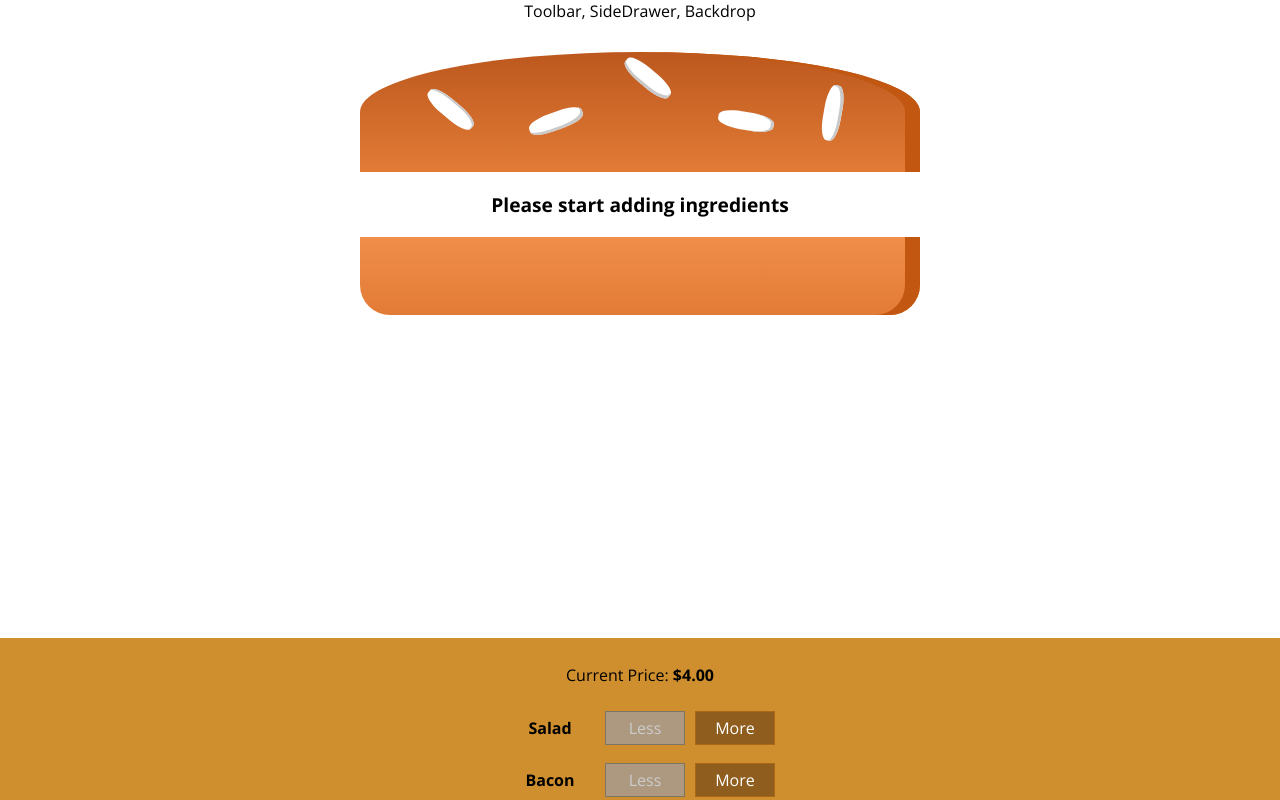
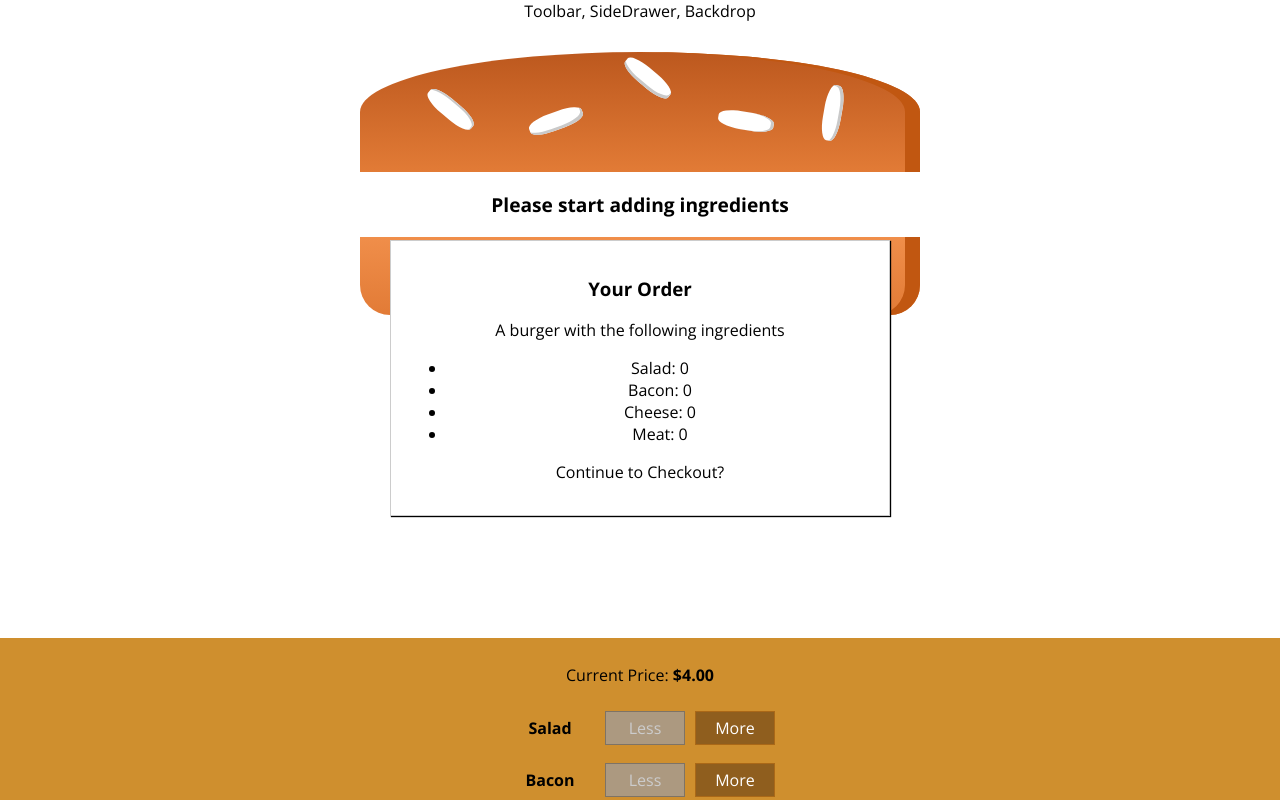
Before and after one commit to jcai8649/burger-builder, a React (Create React App) app: page / in a window 1280 px wide. Shown: the top 800 px of the page. Built offline with nearby package versions, Linux system fonts and the light colour scheme.

Commit message:
Add modal

```diff
--- /dev/null
+++ b/src/components/Burger/OrderSummary/OrderSummary.js
@@ -0,0 +1,24 @@
+import React, { Fragment } from 'react';
+
+
+
+const orderSummary = (props) => {
+    const ingredientSummary = Object.keys(props.ingredients)
+        .map(igKey => {
+            return (<li key = {igKey}>
+                    <span style={{textTransform: 'capitalize'}}>{igKey}</span>: {props.ingredients[igKey]}
+                   </li>);
+        });
+    return (
+        <Fragment>
+            <h3>Your Order</h3>
+            <p>A burger with the following ingredients</p>
+            <ul>
+                {ingredientSummary}
+            </ul>
+            <p>Continue to Checkout?</p>
+        </Fragment>
+    )
+};
+
+export default orderSummary;
--- /dev/null
+++ b/src/components/UI/Modal/Modal.js
@@ -0,0 +1,11 @@
+import React from 'react';
+import classes from './Modal.module.css'
+
+
+const modal = (props) => (
+    <div className={classes.Modal}>
+        {props.children}
+    </div>
+);
+
+export default modal;
--- /dev/null
+++ b/src/components/UI/Modal/Modal.module.css
@@ -0,0 +1,20 @@
+.Modal {
+    position: fixed;
+    z-index: 500;
+    background-color: white;
+    width: 70%;
+    border: 1px solid #ccc;
+    box-shadow: 1px 1px 1px black;
+    padding: 16px;
+    left: 15%;
+    top: 30%;
+    box-sizing: border-box;
+    transition: all 0.3s ease-out;
+}
+
+@media (min-width: 600px) {
+    .Modal {
+        width: 500px;
+        left: calc(50% - 250px);
+    }
+}
--- a/src/containers/BurgerBuilder/BurgerBuilder.js
+++ b/src/containers/BurgerBuilder/BurgerBuilder.js
@@ -1,6 +1,8 @@
 import React, {Component, Fragment} from 'react';
 import Burger from '../../components/Burger/Burger'
 import BuildControls from '../../components/Burger/BuildControls/BuildControls'
+import Modal from '../../components/UI/Modal/Modal';
+import OrderSummary from '../../components/Burger/OrderSummary/OrderSummary'
 
 const INGREDIENT_PRICES = {
     salad: 0.5,
@@ -77,6 +79,9 @@
 
         return (
             <Fragment>
+                <Modal>
+                    <OrderSummary ingredients={this.state.ingredients} />
+                </Modal>
                 <Burger ingredients={this.state.ingredients} />
                 <BuildControls
                     ingredientAdded = {this.addIngredientHandler}
```
Also changed, not shown: src/components/UI/Backdrop/Backdrop.js (added).
